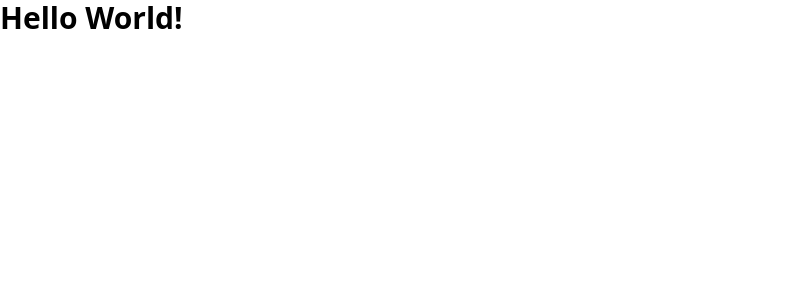
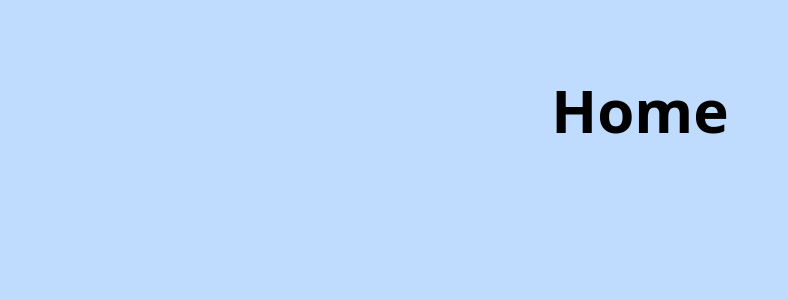
Before and after one commit to awais019/pak-journey, a Nuxt app: page / in a window 1280 px wide. Shown: the top 300 px of the page, without its empty margins (0-788 px from the left). Built offline with nearby package versions, Linux system fonts and the light colour scheme.

Commit message:
Fixed tailwind issue, added tailwind class auto sorter

```diff
--- a/app.vue
+++ b/app.vue
@@ -1,3 +1,4 @@
 <template>
-  <div class="font-bold text-3xl">Hello World!</div>
+  <NuxtPage />
+  <!-- <div class="font-bold text-3xl">Hello World!</div> -->
 </template>
--- a/nuxt.config.ts
+++ b/nuxt.config.ts
@@ -2,4 +2,10 @@
 export default defineNuxtConfig({
   devtools: { enabled: true },
   css: ["~/assets/css/main.css"],
+  postcss: {
+    plugins: {
+      tailwindcss: {},
+      autoprefixer: {},
+    },
+  },
 });
--- a/package.json
+++ b/package.json
@@ -17,6 +17,8 @@
   "devDependencies": {
     "autoprefixer": "^10.4.17",
     "postcss": "^8.4.35",
+    "prettier": "^3.2.5",
+    "prettier-plugin-tailwindcss": "^0.5.11",
     "tailwindcss": "^3.4.1"
   }
 }
--- /dev/null
+++ b/pages/index.vue
@@ -0,0 +1,6 @@
+<template>
+  <div class="h-screen bg-blue-200">
+    <div class="mx-auto w-fit pt-20 text-6xl font-bold">Home</div>
+  </div>
+</template>
+<script setup></script>
```
Also changed, not shown: 2 other files (tests, documents, lock files or other folders).
